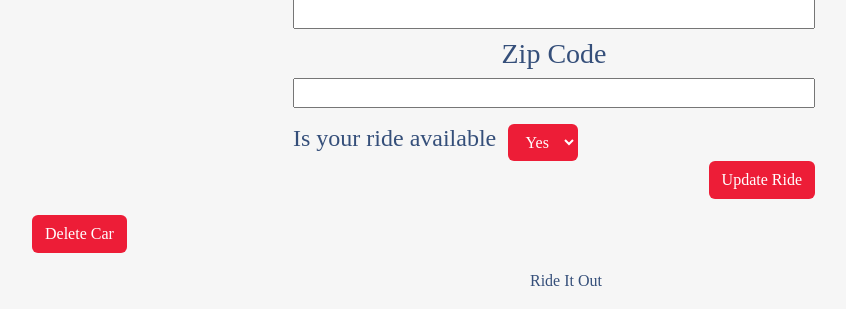
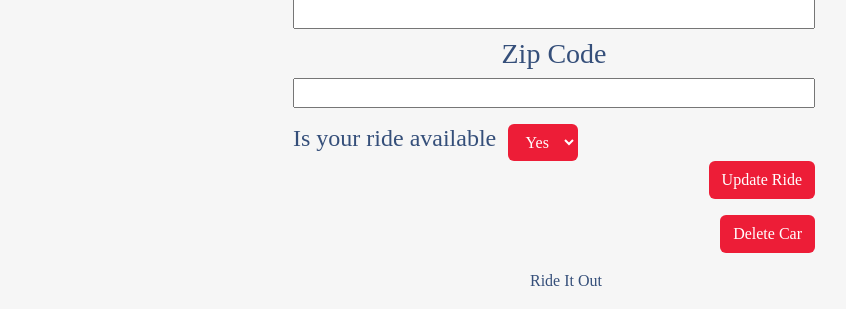
Before and after one commit to Codeup-Capstone-BlingShare/RideItOut, a Spring app: template src/main/resources/templates/Users/edityourride.html in a window 1280 px wide. Shown: the part 544-853 px from the top of the page, without its empty margins (74-920 px from the left). Run offline with Thymeleaf, Linux system fonts and the light colour scheme; the template is opened without the code that fills it, so the values that code supplies are empty; some of the project's set-up classes (security, data sources, template engines, error pages and the like) are left out, and stand-ins take their place; some libraries are stand-ins or nearby versions.

Commit message:
Changed position of delete button on edit cars page

```diff
--- a/src/main/resources/templates/Users/edityourride.html
+++ b/src/main/resources/templates/Users/edityourride.html
@@ -76,13 +76,14 @@
 		</div>
 	</form>
 
-	<div class="px-2">
-		<form th:action="@{/car/{id}/delete(id=${car.id})}" method="post"
-		      class="formContainer d-flex my-3 mx-3 w-100 ">
+
+		<form  th:action="@{/car/{id}/delete(id=${car.id})}" method="post"
+		      class="formContainer my-3 mx-2 w-50 ">
+			<div class="w-100 d-flex justify-content-end">
 			<button class="btn" type="submit">Delete Car</button>
+			</div>
+
 		</form>
-	</div>
-
 </div>
 
 <div th:replace="partials/footer :: footer"></div>
```
